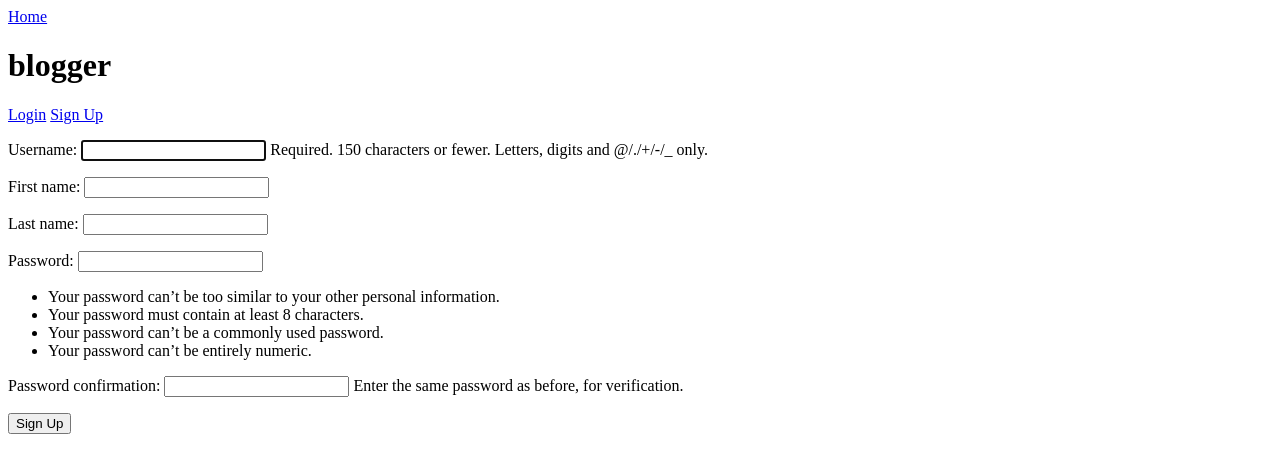
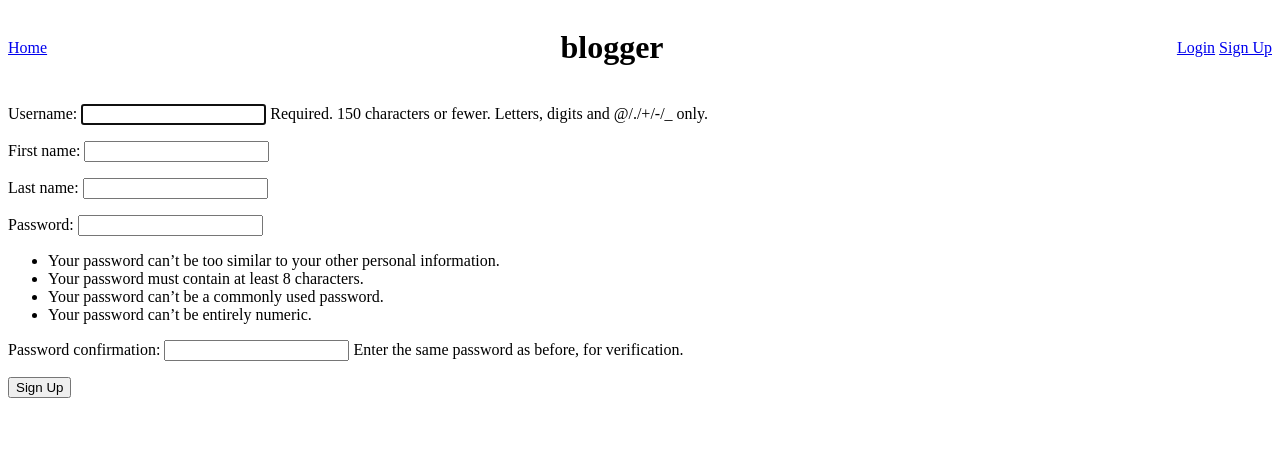
Before and after one commit to shivams906/blogger, a Django app: page /accounts/signup/ in a window 1280 px wide. Shown: the top 473 px of the page. Run offline with Django 3.2, Linux system fonts and the light colour scheme.

Commit message:
added css

```diff
--- /dev/null
+++ b/blogger/static/blogger/css/index.css
@@ -0,0 +1,21 @@
+* {
+  box-sizing: border-box;
+}
+
+header {
+  display: grid;
+  grid-template-columns: auto auto auto;
+}
+header * {
+  align-self: center;
+}
+header h1 {
+  grid-column-start: 2;
+  grid-column-end: 3;
+  justify-self: center;
+}
+header div#right-header {
+  justify-self: end;
+}
+
+/*# sourceMappingURL=index.css.map */
--- a/blogger/templates/blogger/base.html
+++ b/blogger/templates/blogger/base.html
@@ -5,15 +5,20 @@
     <meta charset="UTF-8">
     <meta name="viewport" content="width=device-width, initial-scale=1.0">
     <title>{% block title %}blogger{% endblock %}</title>
+
+    <link rel="stylesheet" href="../../static/blogger/css/index.css">
 </head>
 
 <body>
     <header>
+        <div>
             <a href="{% url 'blogger:index' %}">Home</a>
             {% if user.is_authenticated %}
             <a href="{% url 'blogger:add' %}">Add Post</a>
             {% endif %}
+        </div>
         <h1>blogger</h1>
+        <div id="right-header">
             {% if user.is_authenticated %}
             <a href="{% url 'blogger:view_blogger' user.username %}" id="id_user">{{ user.username }}</a>
             <a href="{% url 'logout' %}">Logout</a>
@@ -21,6 +26,7 @@
             <a href="{% url 'login' %}">Login</a>
             <a href="{% url 'signup' %}">Sign Up</a>
             {% endif %}
+        </div>
     </header>
     <main>
         {% block main %}
--- a/functional_tests/base.py
+++ b/functional_tests/base.py
@@ -4,13 +4,14 @@ from selenium.common.exceptions import WebDriverException
 from django.test import LiveServerTestCase
 import time
 from django.contrib.auth import get_user_model
+from django.contrib.staticfiles.testing import StaticLiveServerTestCase
 
 User = get_user_model()
 
 MAX_WAIT = 5
 
 
-class FunctionalTest(LiveServerTestCase):
+class FunctionalTest(StaticLiveServerTestCase):
     def setUp(self):
         self.browser = webdriver.Firefox(
             firefox_binary=FirefoxBinary("/usr/lib/firefox/firefox")
```
Also changed, not shown: 1 other file. Lines whose indentation alone changed are shown as unchanged.
